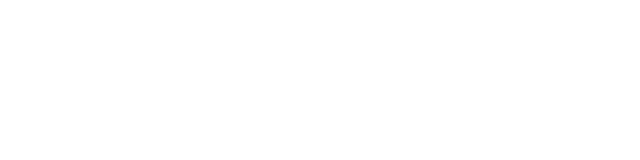
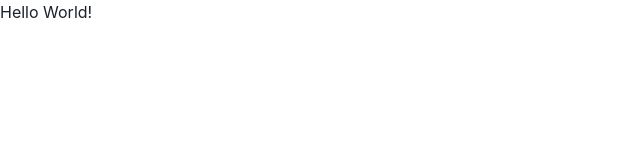
Before and after one commit to sepiisagun/knddras-employees, a Next.js app: page / in a window 1280 px wide. Shown: the top 160 px of the page, without its empty margins (0-640 px from the left). Built offline with nearby package versions, Linux system fonts and the light colour scheme.

Commit message:
chore: retest pipeline deployment

```diff
--- a/src/modules/home/screens/HomeScreen.js
+++ b/src/modules/home/screens/HomeScreen.js
@@ -1,7 +1,7 @@
 import React from "react";
 
 const HomeScreen = () => {
-	return <div />;
+	return <div>Hello World!</div>;
 };
 
 export default HomeScreen;
```
